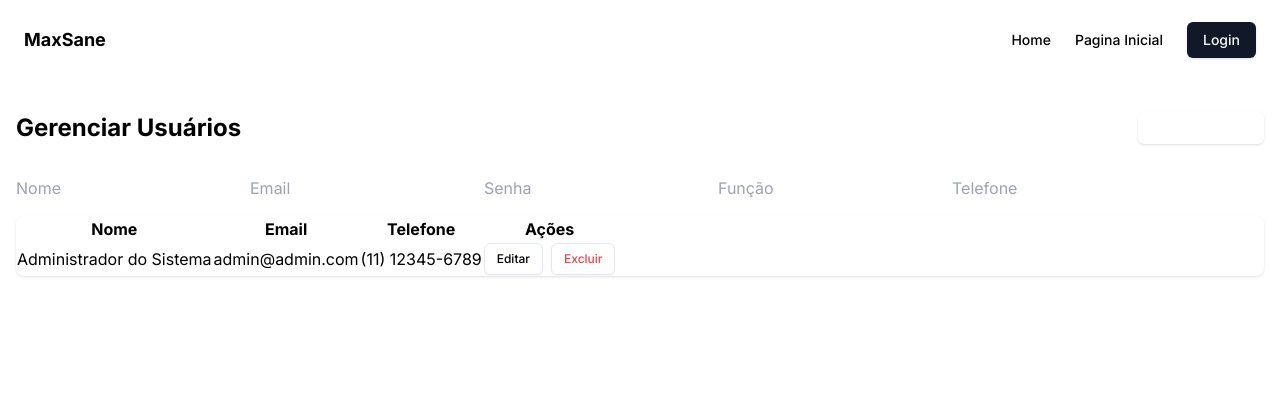
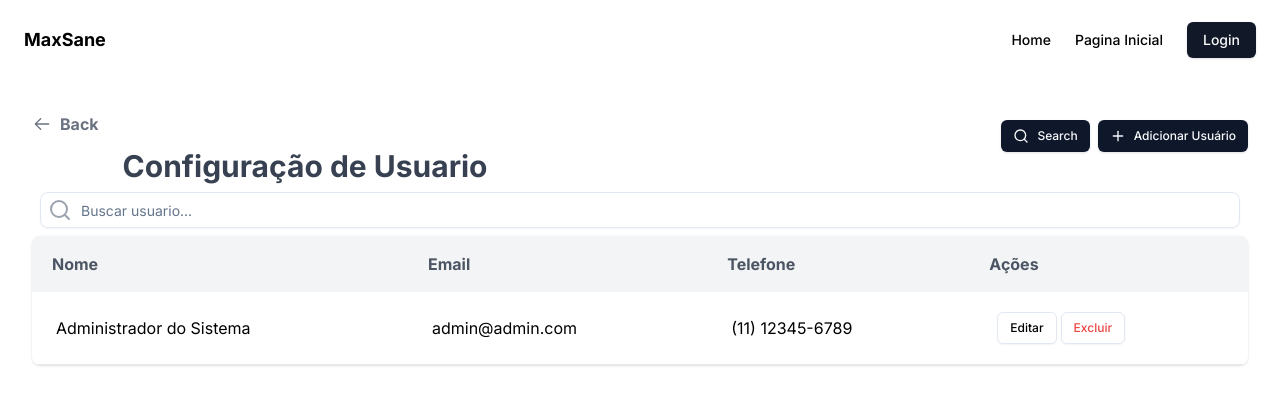
Before and after one commit to marchingbeagle/max-sane-satc, a Next.js app in the folder front/: page /users in a window 1280 px wide. Shown: the top 404 px of the page. Built offline with nearby package versions, Linux system fonts and the light colour scheme; no server answers.

Commit message:
Tela de Pedidos e Relatorios (Fixa) criados

```diff
--- a/front/app/auth/components/form-login.tsx
+++ b/front/app/auth/components/form-login.tsx
@@ -37,8 +37,8 @@ const LoginForm = () => {
     return(
         <div className="w-full h-screen flex items-center justify-center">
             <form className="p-10 border rounded-lg w-96"onSubmit={handleLogin}>
-                <h1 className="text-xl font-bold mb-4 flex justify-center font-semibold	">Login</h1>
-                <p className="text-slate-700 items-center justify-center font-medium flex justify-center">Faça Login</p>
+                <h1 className="text-xl font-bold mb-4 flex justify-center">Login</h1>
+                <p className="text-slate-700 items-center justify-center font-medium flex">Faça Login</p>
                 <div className="flex flex-col">
                     <div className="flex flex-col gap-1 mb-6">
                         <label htmlFor="email">Email</label>
--- a/front/app/layout.tsx
+++ b/front/app/layout.tsx
@@ -7,8 +7,8 @@ import { AuthProvider } from "@/providers/auth-provider";
 const inter = Inter({ subsets: ["latin"] });
 
 export const metadata: Metadata = {
-  title: "Create Next App",
-  description: "Generated by create next app",
+  title: "MaxSane ERP | UniSatc ",
+  description: "ERP | UniSatc",
 };
 
 export default function RootLayout({
--- a/front/app/setting/perfil/page.tsx
+++ b/front/app/perfil/page.tsx
@@ -4,11 +4,21 @@ import { Label } from "@/components/ui/label"
 import { Input } from "@/components/ui/input"
 import { Button } from "@/components/ui/button"
 import { SelectValue, SelectTrigger, SelectItem, SelectContent, Select } from "@/components/ui/select"
+import Link from "next/link"
+import { ArrowBottomLeftIcon, ArrowLeftIcon } from "@radix-ui/react-icons"
 
 export default function config() {
   return (
 
     <div className="container mx-auto py-8 px-4 md:px-6">
+          <div className="flex items-center mb-6">
+      <Link className="inline-flex items-center gap-2 text-gray-500 hover:text-gray-700" href="./setting">
+        <ArrowLeftIcon className="h-5 w-5" />
+        Back
+      </Link>
+      <h1 className="text-3xl font-bold ml-auto">Usuários</h1>
+    </div>
+
       <div className="grid md:grid-cols-2 gap-8">
         <div className="bg-white dark:bg-gray-950 rounded-lg p-6">
           <div className="flex items-center gap-4">
@@ -22,19 +32,33 @@ export default function config() {
             </div>
           </div>
           <div className="mt-6 space-y-4">
+            <label className="font-bold text-gray-950">
+              Informações de contato
+            </label>
             <div className="grid grid-cols-2 gap-4">
               <div>
-                <label className="block text-sm font-medium text-gray-700 dark:text-gray-400">Idade</label>
-                <p className="text-gray-500 dark:text-gray-400">32</p>
+                <label className="block text-sm font-semibold text-gray-700 dark:text-gray-400 ">Email</label>
+                <p className="text-gray-500 dark:text-gray-400">john.doe@example.com</p>
               </div>
               <div>
-                <label className="block text-sm font-medium text-gray-700 dark:text-gray-400">Email</label>
-                <p className="text-gray-500 dark:text-gray-400">john.doe@example.com</p>
+                <label className="block text-sm font-semibold text-gray-700 dark:text-gray-400">Telefone</label>
+                <p className="text-gray-500 dark:text-gray-400">12 34567-8910</p>
               </div>
+              <div>
+                <label className="font-bold text-gray-950">
+                  Informações Pessoais
+                </label>
+              </div>
+            </div>
+            <div className="grid grid-cols-2 gap-4">
+              <div>
+                <label className="block text-sm font-medium text-gray-700 dark:text-gray-400">CPF</label>
+                <p className="text-gray-500 dark:text-gray-400">123.456.789.10</p>
               </div>
               <div>
                 <label className="block text-sm font-medium text-gray-700 dark:text-gray-400">Função</label>
                 <p className="text-gray-500 dark:text-gray-400">Software Engineer</p>
+              </div>
             </div>
           </div>
         </div>
@@ -89,13 +113,14 @@ export default function config() {
                   <Label htmlFor="name">Nome</Label>
                   <Input defaultValue="John Doe" id="name" />
                 </div>
-                <div>
-                  <Label htmlFor="age">Idade</Label>
-                  <Input defaultValue={32} id="age" type="number" />
-                </div>
+
                 <div>
                   <Label htmlFor="email">Email</Label>
                   <Input defaultValue="john.doe@example.com" id="email" type="email" />
+                </div>
+                <div>
+                  <Label htmlFor="phone">Telefone</Label>
+                  <Input defaultValue={"12 3 4567-8910"} id="phone" type="tel" />
                 </div>
                 <div>
                   <Label htmlFor="role">Função</Label>
--- a/front/app/setting/page.tsx
+++ b/front/app/setting/page.tsx
@@ -19,8 +19,6 @@ function DeleteIcon(props: any) {
       </svg>
     )
   }
-
-
   function TrashIcon(props: any) {
 
     return (
@@ -69,7 +67,7 @@ export default function MenuConfiguracoes() {
         <ArrowLeftIcon className="h-5 w-5" />
         Back
       </Link>
-      <h1 className="text-3xl font-bold ml-auto">Usuários</h1>
+      <h1 className="text-3xl font-bold ml-auto">Configuração de Usuario</h1>
     </div>
     <div className="grid gap-6">
       <div className="bg-white rounded-lg shadow-md p-4">
@@ -77,7 +75,7 @@ export default function MenuConfiguracoes() {
           <div className="w-10 h-10 rounded-full bg-gray-200 mr-4" />
           <div>
             <h2 className="text-lg font-medium">
-              <Link href="/perfil">John Doe</Link>
+              <Link href="./perfil">John Doe</Link>
             </h2>
             <p className="text-gray-500">johndoe@example.com</p>
             <p className="text-gray-500">Gerente</p>
--- a/front/app/users/page.tsx
+++ b/front/app/users/page.tsx
@@ -1,7 +1,94 @@
 'use client'
 import { useState } from "react";
 import { Button } from "@/components/ui/button";
+import Link from "next/link";
+import { ArrowLeftIcon, } from "@radix-ui/react-icons";
+import { Input } from "@/components/ui/input";
 
+function DeleteIcon(props: any) {
+  return (
+    <svg
+      {...props}
+      xmlns="http://www.w3.org/2000/svg"
+      width="24"
+      height="24"
+      viewBox="0 0 24 24"
+      fill="none"
+      stroke="currentColor"
+      strokeWidth="2"
+      strokeLinecap="round"
+      strokeLinejoin="round"
+    >
+      <path d="M20 5H9l-7 7 7 7h11a2 2 0 0 0 2-2V7a2 2 0 0 0-2-2Z" />
+      <line x1="18" x2="12" y1="9" y2="15" />
+      <line x1="12" x2="18" y1="9" y2="15" />
+    </svg>
+  )
+}
+
+
+function PlusIcon(props: any) {
+  return (
+    <svg
+      {...props}
+      xmlns="http://www.w3.org/2000/svg"
+      width="24"
+      height="24"
+      viewBox="0 0 24 24"
+      fill="none"
+      stroke="currentColor"
+      strokeWidth="2"
+      strokeLinecap="round"
+      strokeLinejoin="round"
+    >
+      <path d="M5 12h14" />
+      <path d="M12 5v14" />
+    </svg>
+  )
+}
+
+
+function SearchIcon(props: any) {
+  return (
+    <svg
+      {...props}
+      xmlns="http://www.w3.org/2000/svg"
+      width="24"
+      height="24"
+      viewBox="0 0 24 24"
+      fill="none"
+      stroke="currentColor"
+      strokeWidth="2"
+      strokeLinecap="round"
+      strokeLinejoin="round"
+    >
+      <circle cx="11" cy="11" r="8" />
+      <path d="m21 21-4.3-4.3" />
+    </svg>
+  )
+}
+
+
+function TrashIcon(props: any) {
+  return (
+    <svg
+      {...props}
+      xmlns="http://www.w3.org/2000/svg"
+      width="24"
+      height="24"
+      viewBox="0 0 24 24"
+      fill="none"
+      stroke="currentColor"
+      strokeWidth="2"
+      strokeLinecap="round"
+      strokeLinejoin="round"
+    >
+      <path d="M3 6h18" />
+      <path d="M19 6v14c0 1-1 2-2 2H7c-1 0-2-1-2-2V6" />
+      <path d="M8 6V4c0-1 1-2 2-2h4c1 0 2 1 2 2v2" />
+    </svg>
+  )
+}
 interface User {
   id: string;
   email: string;
@@ -75,74 +162,60 @@ export default function Usuarios() {
   };
 
   return (
-    <div className="container mx-auto px-4 py-8">
+
+    <div className="container mx-auto px-4 py-8 md:px-6 lg:px-8">
       <div className="flex justify-between items-center mb-6">
-        <h1 className="text-2xl font-bold">Gerenciar Usuários</h1>
-        <Button
-          className="bg-primary text-white hover:bg-primary-dark"
-          size="sm"
-          onClick={editMode ? handleUpdateUser : handleAddUser}
-        >
+      <div className="flex items-center mb-6">
+      <Link className="inline-flex items-center gap-2 text-gray-500 hover:text-gray-700 font-bold" href="./Menu">
+        <ArrowLeftIcon className="h-5 w-5" />
+        Back
+      </Link>
+      <div>
+      <h1 className="p-6 text-3xl font-bold fixed ml-auto text-gray-700">Configuração de Usuario</h1>
+      </div>
+    </div>
+
+        <div className="flex items-center space-x-2">
+          <Button size="sm">
+            <SearchIcon className="mr-2 h-4 w-4" />
+            Search
+          </Button>
+          <Button  size="sm"  onClick={editMode ? handleUpdateUser : handleAddUser}
+        ><Link href="/form"></Link>
+          <PlusIcon className="mr-2 h-4 w-4" />
           {editMode ? "Atualizar Usuário" : "Adicionar Usuário"}
         </Button>
+        </div>
       </div>
-      <div className="mb-4 space-y-2">
-        <input
-          type="text"
-          name="name"
-          value={editMode ? currentUser?.name : newUser.name}
-          onChange={handleChange}
-          placeholder="Nome"
-        />
-        <input
-          type="email"
-          name="email"
-          value={editMode ? currentUser?.email : newUser.email}
-          onChange={handleChange}
-          placeholder="Email"
-        />
-        <input
-          type="password"
-          name="password"
-          value={editMode ? currentUser?.password : newUser.password}
-          onChange={handleChange}
-          placeholder="Senha"
-        />
-        <input
-          type="text"
-          name="role"
-          value={editMode ? currentUser?.role : newUser.role}
-          onChange={handleChange}
-          placeholder="Função"
-        />
-        <input
-          type="text"
-          name="phone"
-          value={editMode ? currentUser?.phone : newUser.phone}
-          onChange={handleChange}
-          placeholder="Telefone"
-        />
-      </div>
+      <div className="relative p-2">
+            <SearchIcon className=" absolute left-4 top-1/2 transform -translate-y-1/2 text-gray-400" />
+            <Input
+              className="w-full pl-10 pr-4 py-2 rounded-lg focus:outline-none focus:ring-2 hover:bg-gray-150 active:bg-gray-100 focus:ring-bg-gray-100 focus:border-transparent"
+              placeholder="Buscar usuario..."
+              type="text"
+            />
+          </div>
+
       <div className="bg-white rounded-lg shadow overflow-hidden">
-        <table>
-          <thead>
-            <tr>
-              <th>Nome</th>
-              <th>Email</th>
-              <th>Telefone</th>
-              <th>Ações</th>
+        <table className="w-full table-auto">
+          <thead className="m-2">
+            <tr className="bg-gray-100 text-gray-600 font-medium">
+              <th className="px-5 py-4 text-left">Nome</th>
+              <th className="px-5 py-4 text-left">Email</th>
+              <th className="px-5 py-4 text-left hidden sm:table-cell">Telefone</th>
+              <th className="px-5 py-4 text-left hidden sm:table-cell ">Ações</th>
             </tr>
           </thead>
-          <tbody>
+          <tbody className="p-2">
             {users.map((user) => (
-              <tr key={user.id}>
-                <td>{user.name}</td>
-                <td>{user.email}</td>
-                <td>{user.phone}</td>
-                <td>
-                  <div className="flex items-center gap-2">
+              <tr  className="border-b" key={user.id}>
+                <td className="px-6 py-4">{user.name}</td>
+                <td className="px-6 py-4">{user.email}</td>
+                <td className="px-6 py-4">{user.phone}</td>
+                <td className="px-6 py-4">
+                  <div className="">
                     <Button
-                      className="text-primary"
+                      className="text-primary m-1"
                       size="sm"
                       variant="outline"
                       onClick={() => handleEditUser(user)}
```
Also changed, not shown: front/app/Menu/page.tsx (+6 -34 lines), front/app/pedidos/page.tsx (added), front/app/perfil/FormUser.tsx (added), front/app/produtos/CrudDeProdutos.tsx (renamed from front/app/Crud/CrudDeProdutos.tsx), front/app/produtos/DetalhesProduto.tsx (renamed from front/app/Crud/DetalhesProduto.tsx), front/app/produtos/page.tsx (renamed from front/app/Crud/page.tsx). Lines whose indentation alone changed are shown as unchanged.
